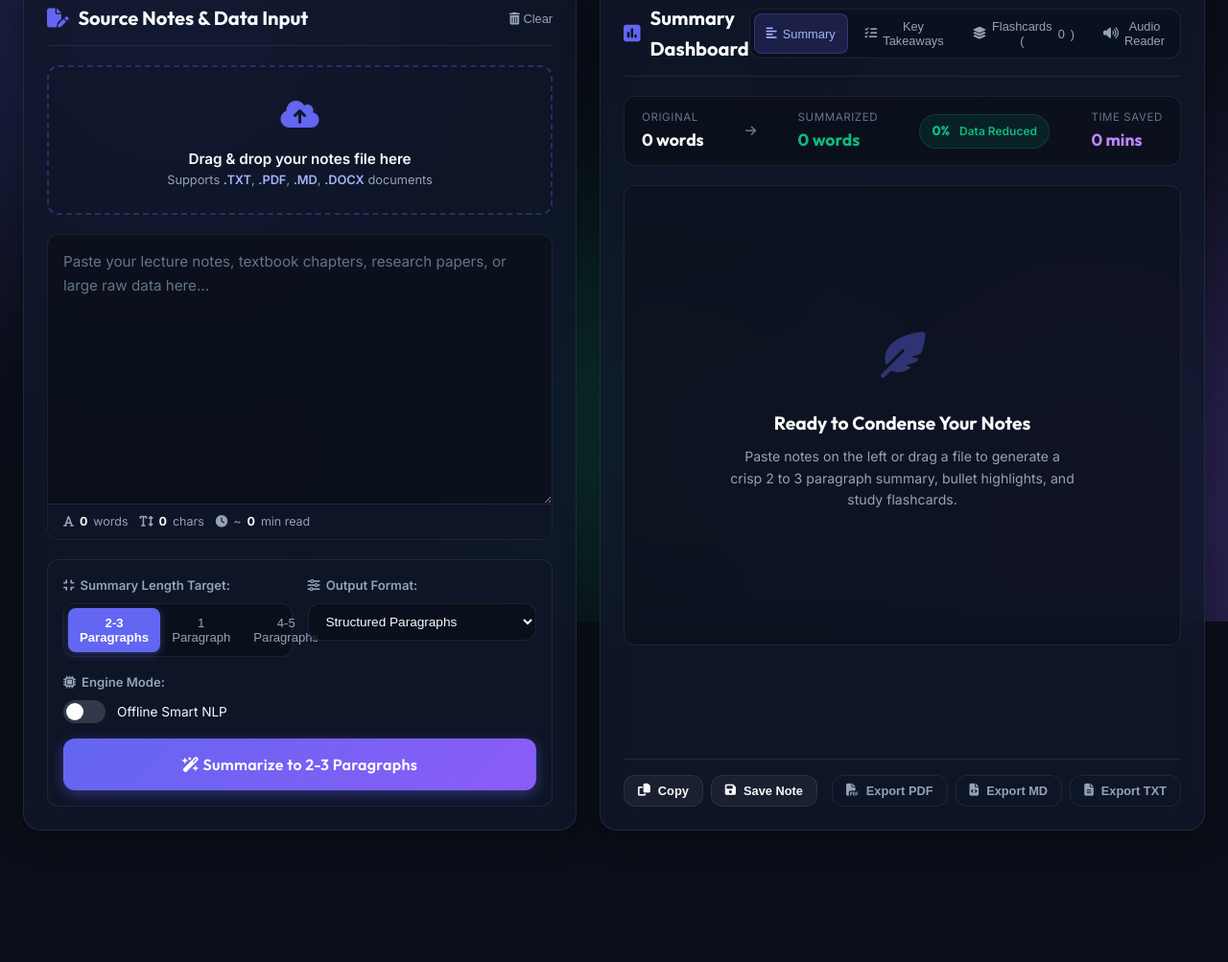
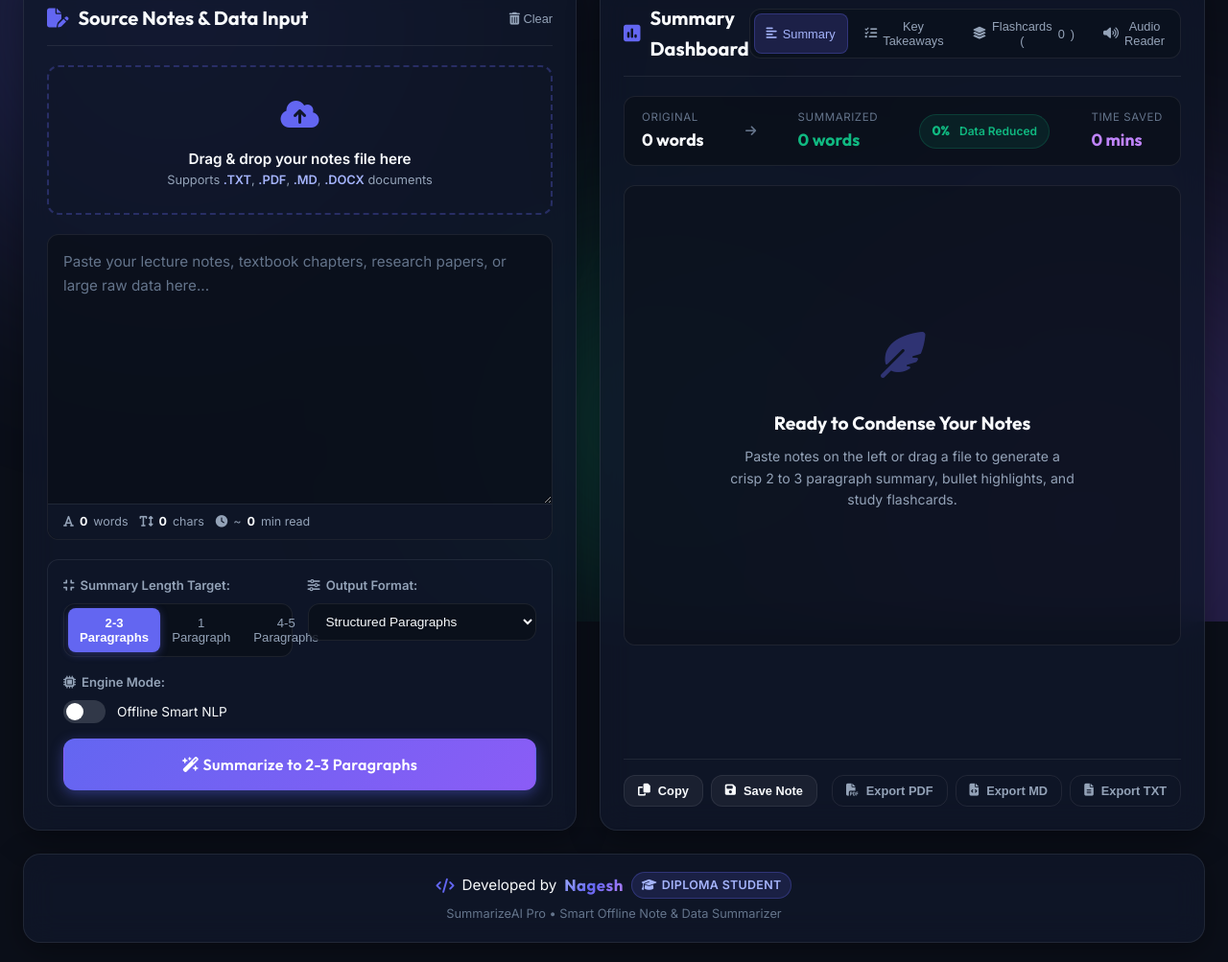
Before and after one commit to knnagesh78/automation, a website: page index.html in a window 1280 px wide. Shown: the part 152-1155 px from the top of the page at 96% size. Before the commit the page ends 1038 px from the top, so only its background shows below. Drawn offline with Linux system fonts and the light colour scheme.

Commit message:
project updated

```diff
--- a/index.html
+++ b/index.html
@@ -311,6 +311,16 @@
             </section>
         </main>
 
+        <!-- App Footer -->
+        <footer class="app-footer">
+            <div class="footer-content">
+                <p class="developer-credit">
+                    <i class="fa-solid fa-code"></i> Developed by <span class="dev-name">Nagesh</span> <span class="dev-badge"><i class="fa-solid fa-graduation-cap"></i> Diploma Student</span>
+                </p>
+                <p class="footer-subtext">SummarizeAI Pro &bull; Smart Offline Note & Data Summarizer</p>
+            </div>
+        </footer>
+
         <!-- PWA Installation Pop-up Modal Window -->
         <div class="modal-overlay" id="pwaInstallModal">
             <div class="modal-card pwa-install-card">
--- a/styles.css
+++ b/styles.css
@@ -1313,3 +1313,75 @@ input:checked + .slider:before {
     from { opacity: 0; }
     to { opacity: 1; }
 }
+
+/* ==========================================================================
+   App Footer Styles
+   ========================================================================== */
+.app-footer {
+    margin-top: 24px;
+    padding: 18px 24px;
+    background: var(--bg-panel);
+    backdrop-filter: blur(16px);
+    -webkit-backdrop-filter: blur(16px);
+    border: 1px solid var(--border-color);
+    border-radius: var(--radius-lg);
+    box-shadow: var(--glass-shadow);
+    text-align: center;
+    transition: var(--transition);
+}
+
+.app-footer:hover {
+    border-color: var(--border-highlight);
+    box-shadow: var(--glow-effect);
+}
+
+.footer-content {
+    display: flex;
+    flex-direction: column;
+    align-items: center;
+    gap: 6px;
+}
+
+.developer-credit {
+    font-size: 0.95rem;
+    color: var(--text-main);
+    display: flex;
+    align-items: center;
+    justify-content: center;
+    gap: 8px;
+    flex-wrap: wrap;
+}
+
+.developer-credit i.fa-code {
+    color: var(--primary);
+}
+
+.dev-name {
+    font-weight: 700;
+    font-family: 'Outfit', sans-serif;
+    background: linear-gradient(135deg, #a5b4fc, #6366f1, #c084fc);
+    -webkit-background-clip: text;
+    -webkit-text-fill-color: transparent;
+    letter-spacing: 0.5px;
+    font-size: 1.05rem;
+}
+
+.dev-badge {
+    display: inline-flex;
+    align-items: center;
+    gap: 5px;
+    padding: 3px 10px;
+    background: rgba(99, 102, 241, 0.15);
+    border: 1px solid rgba(99, 102, 241, 0.3);
+    border-radius: var(--radius-full);
+    font-size: 0.78rem;
+    font-weight: 600;
+    color: #a5b4fc;
+    letter-spacing: 0.3px;
+    text-transform: uppercase;
+}
+
+.footer-subtext {
+    font-size: 0.8rem;
+    color: var(--text-dim);
+}
```
